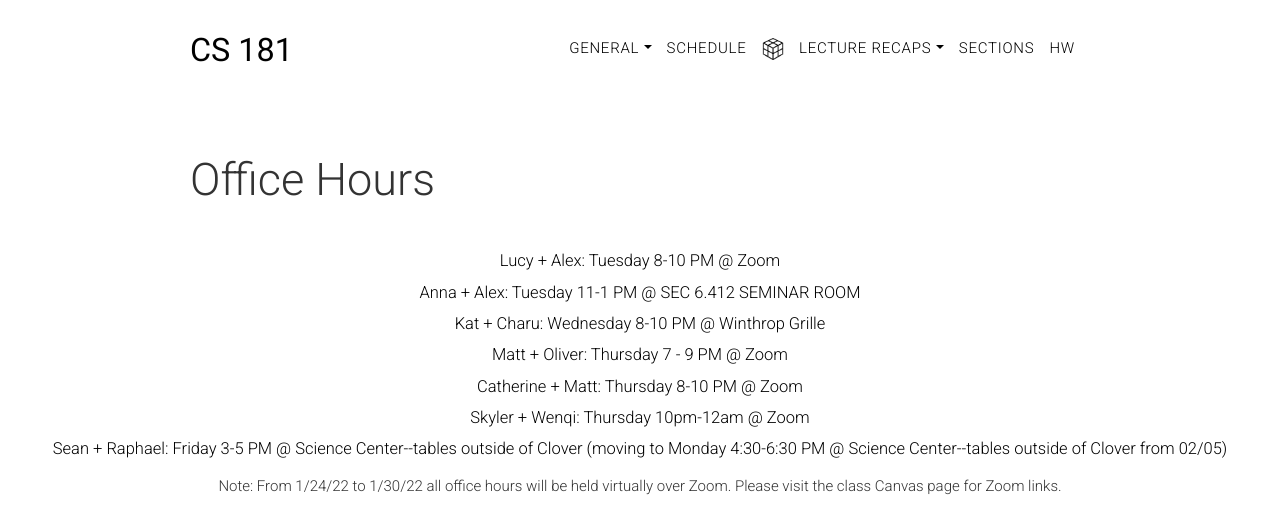
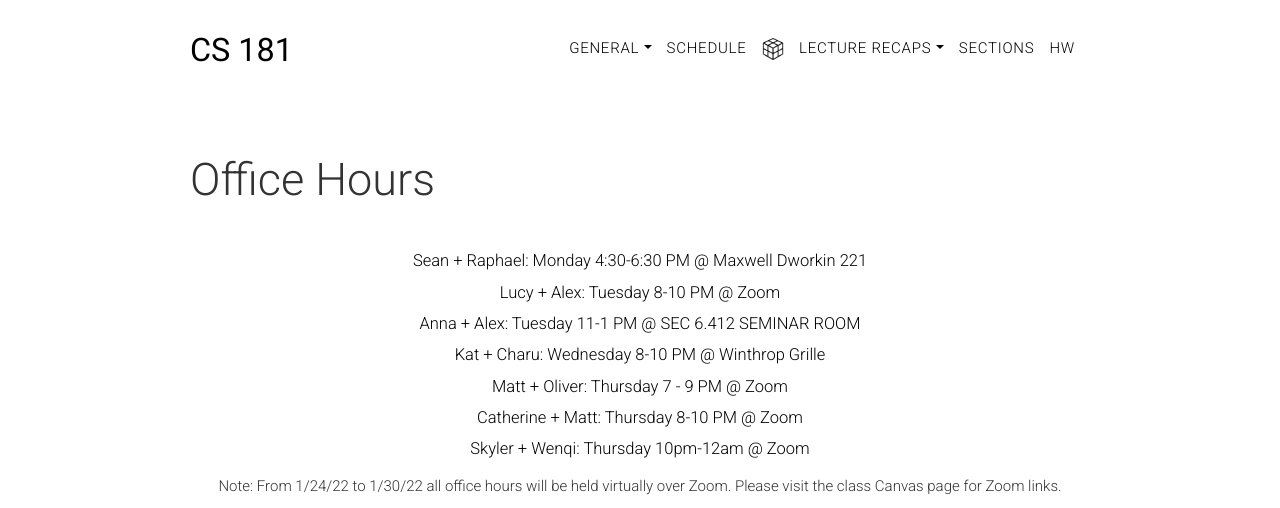
Before and after one commit to harvard-ml-courses/cs181-web, a Jekyll site: the page built from officehours.html, in a window 1280 px wide. Shown: the top 508 px of the page. Built offline with Jekyll 4.4.1, drawn with Linux system fonts in a browser that asks for light colours; grey boxes are pictures that could not be loaded.

Commit message:
Update officehours.html

```diff
--- a/officehours.html
+++ b/officehours.html
@@ -6,6 +6,9 @@ weight: 0
 
 <section class="main-container text">
 	<ul class="lists">
+    <li>
+      Sean + Raphael: Monday 4:30-6:30 PM @ Maxwell Dworkin 221
+    </li>
     <li>
       Lucy + Alex: Tuesday 8-10 PM @ Zoom
     </li>
@@ -24,9 +27,6 @@ weight: 0
     <li>
       Skyler + Wenqi: Thursday 10pm-12am @ Zoom
     </li>
-    <li>
-      Sean + Raphael: Friday 3-5 PM @ Science Center--tables outside of Clover (moving to Monday 4:30-6:30 PM @ Science Center--tables outside of Clover from 02/05)
-    </li>
   </ul>
   <p> Note: From 1/24/22 to 1/30/22 all office hours will be held virtually over Zoom. Please visit the class Canvas page for Zoom links.</p>
   <iframe src="https://calendar.google.com/calendar/embed?height=600&wkst=1&bgcolor=%23ffffff&ctz=America%2FNew_York&mode=WEEK&showTitle=0&showPrint=0&showTabs=1&showCalendars=0&src=Y19zbDg5MjE0MTUyMjVmY3RrdWVuYjZjdm1rc0Bncm91cC5jYWxlbmRhci5nb29nbGUuY29t&color=%23B39DDB" style="border-width:0" width="800" height="600" frameborder="0" scrolling="no"></iframe>
```
